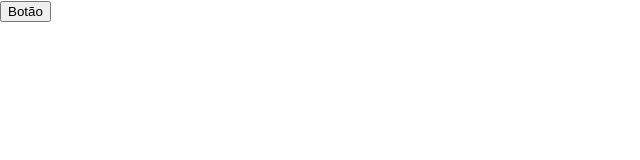
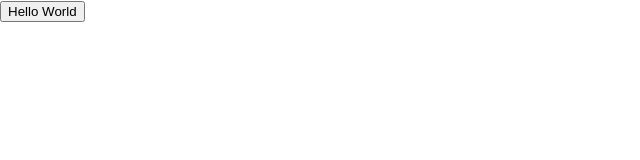
Before and after one commit to igor32648/reacttaskmanager, a React (Create React App) app: page / in a window 1280 px wide. Shown: the top 160 px of the page, without its empty margins (0-640 px from the left). Built offline with nearby package versions, Linux system fonts and the light colour scheme.

Commit message:
First commit

```diff
--- a/src/components/Button/index.tsx
+++ b/src/components/Button/index.tsx
@@ -3,7 +3,7 @@ import App from "../../App";
 
 class Button extends React.Component {
   render() {
-    return <button>Botão</button>;
+    return <button>Hello World</button>;
   }
 }
 
```
